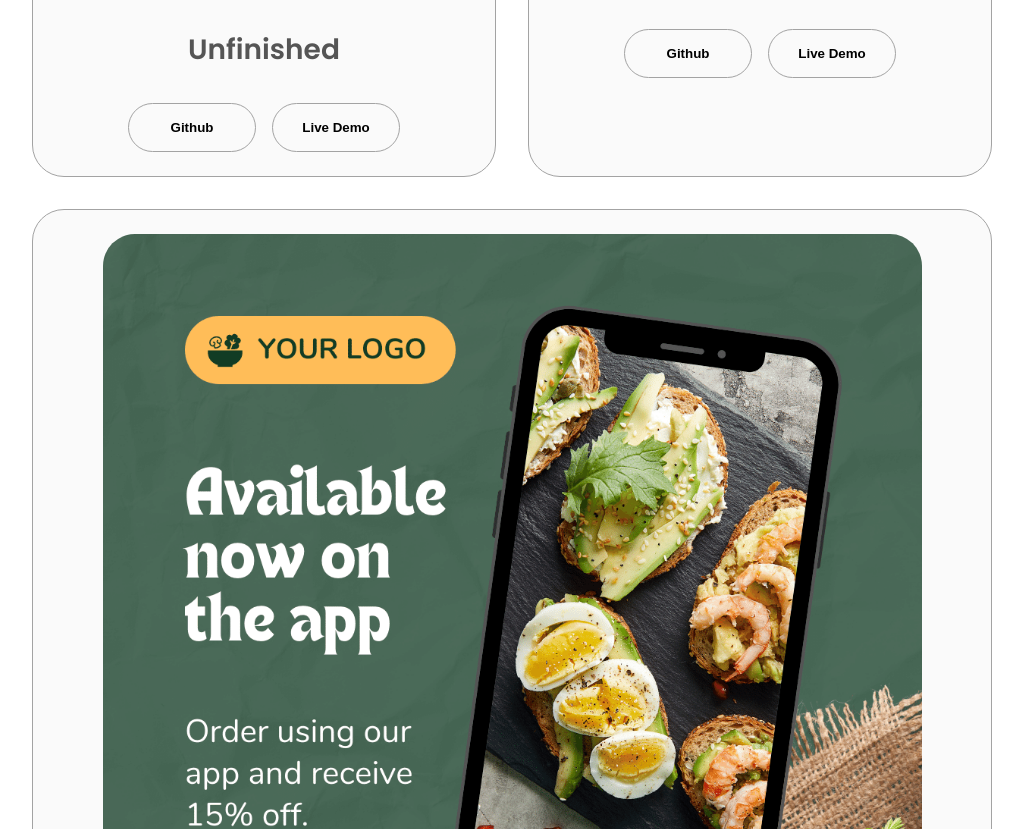
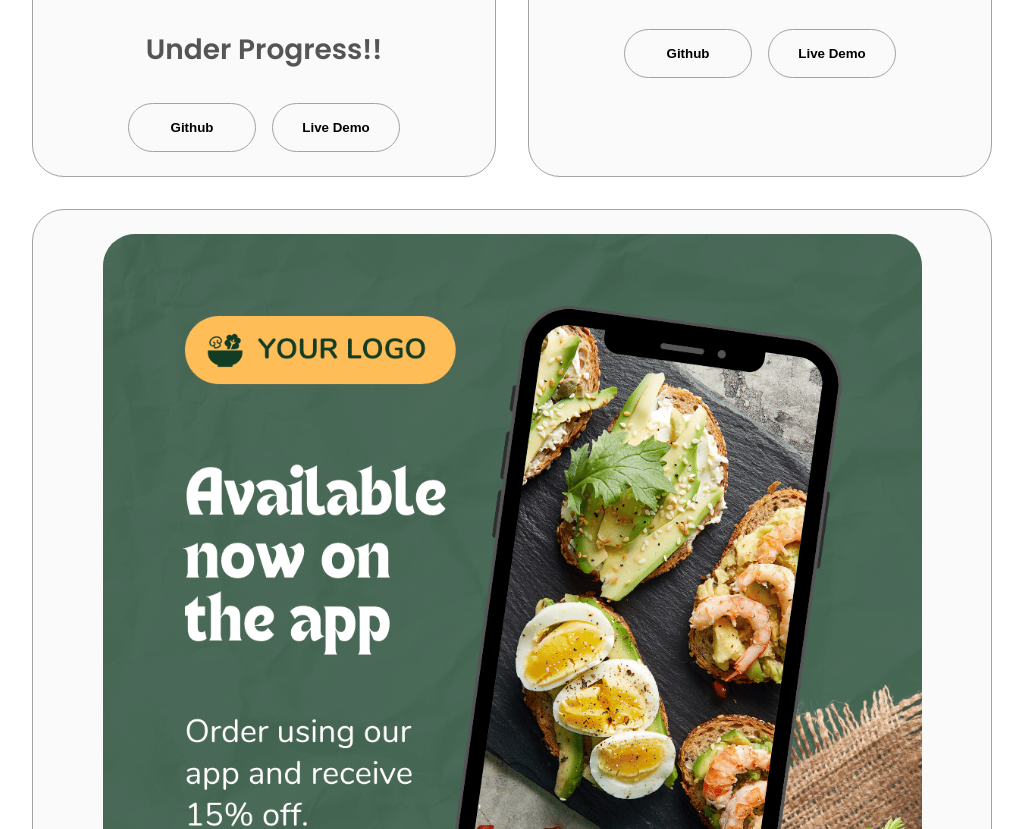
Before and after one commit to 0sourabh/my-portfolio, a plain HTML site: page index.html in a window 1280 px wide. Shown: the part 3043-3872 px from the top of the page, without its empty margins (128-1151 px from the left). Drawn offline with Linux system fonts and the light colour scheme.

Commit message:
Update index.html

```diff
--- a/index.html
+++ b/index.html
@@ -179,7 +179,7 @@
                     <img src="./assets/music logo design.png" alt="Project 1" class="project-img">
                 </div>
                 <h2 class="experience-sub-title projec-title">LoveMusic01</h2>
-                <h3 class="experience-sub-title ">Unfinished</h3>
+                <h6 class="experience-sub-title ">Under Progress!!</h6>
                 <div class="btn-container">
                     <button class="btn btn-color-2 project-btn" onclick="location.href='https://github.com/0sourabh/Music-Player'">
                         <!-- git hub project link -->
```
